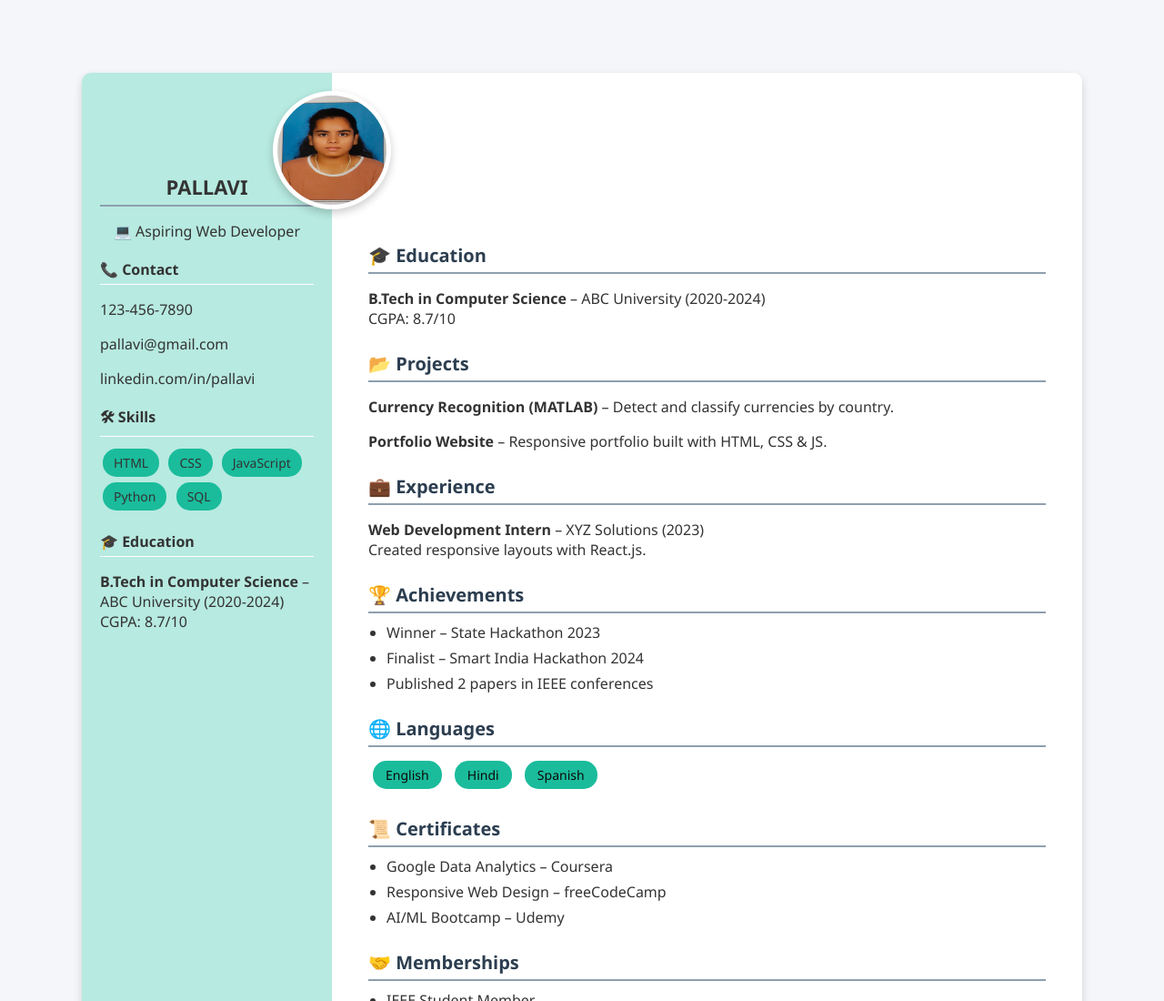
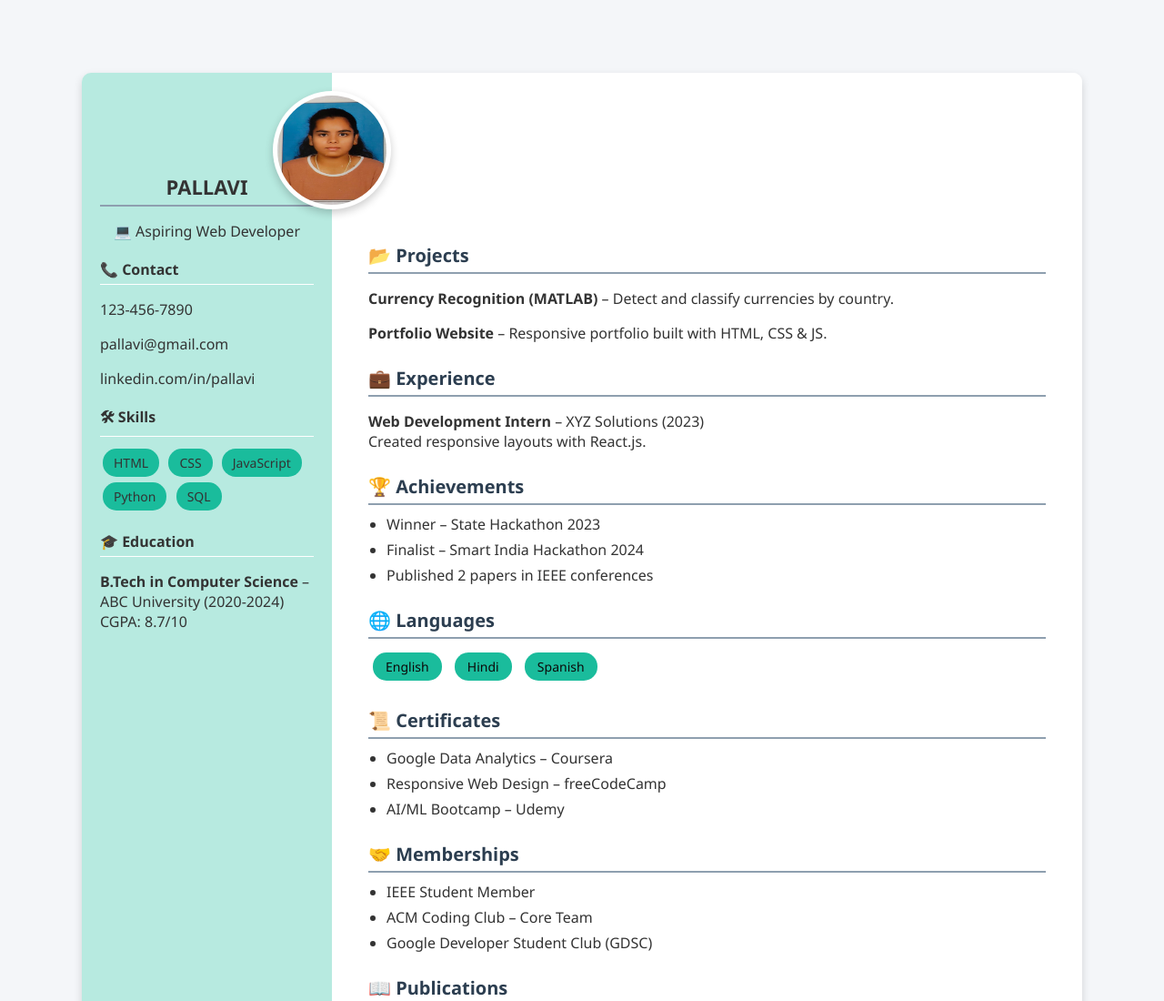
Before and after one commit to JafferSadik-J/resume, a plain HTML site: page index.html in a window 1280 px wide. Shown: the top 1100 px of the page at 91% size. Drawn offline with Linux system fonts and the light colour scheme.

Commit message:
Update index.html

```diff
--- a/index.html
+++ b/index.html
@@ -204,11 +204,7 @@
 
     <!-- Main -->
     <main class="main">
-      <div class="section">
 
-        <h2>🎓 Education</h2>
-        <p><strong>B.Tech in Computer Science</strong> – ABC University (2020-2024)<br>CGPA: 8.7/10</p>
-      </div>
 
       <div class="section">
         <h2>📂 Projects</h2>
```
